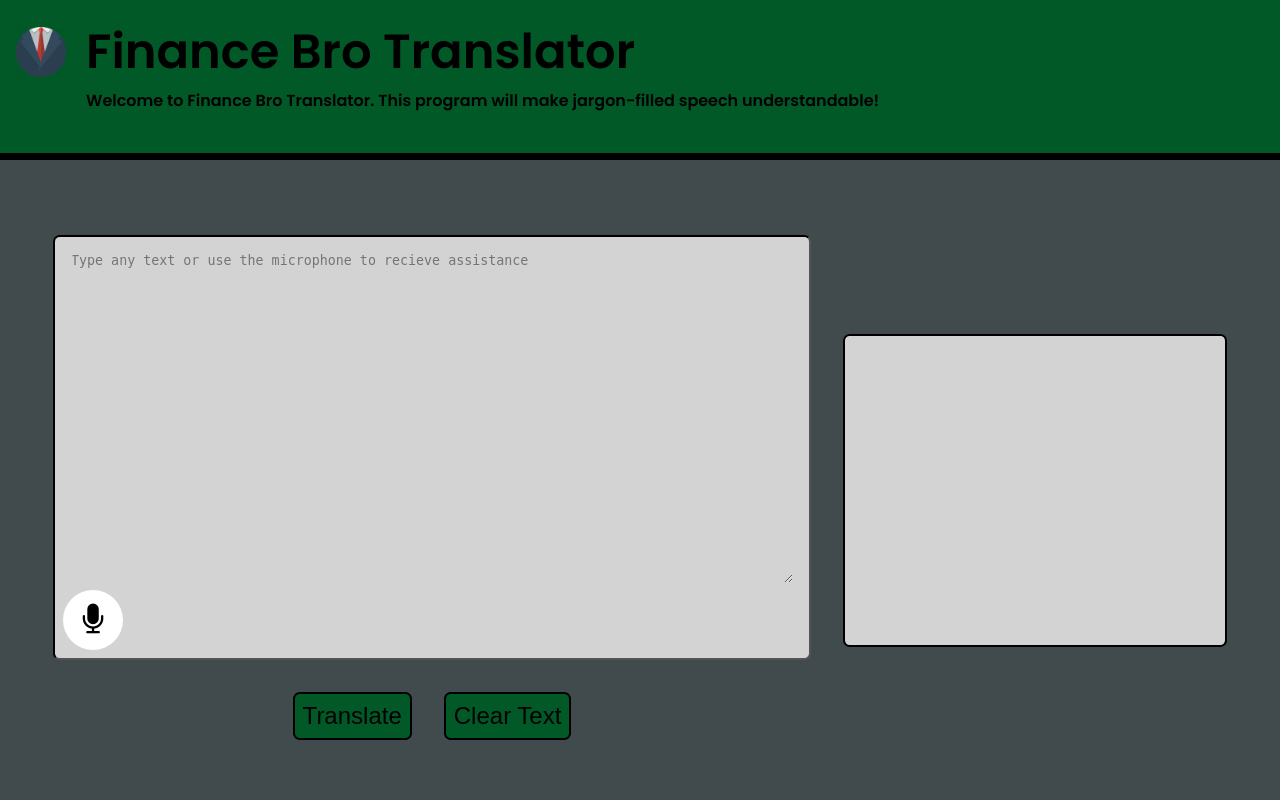
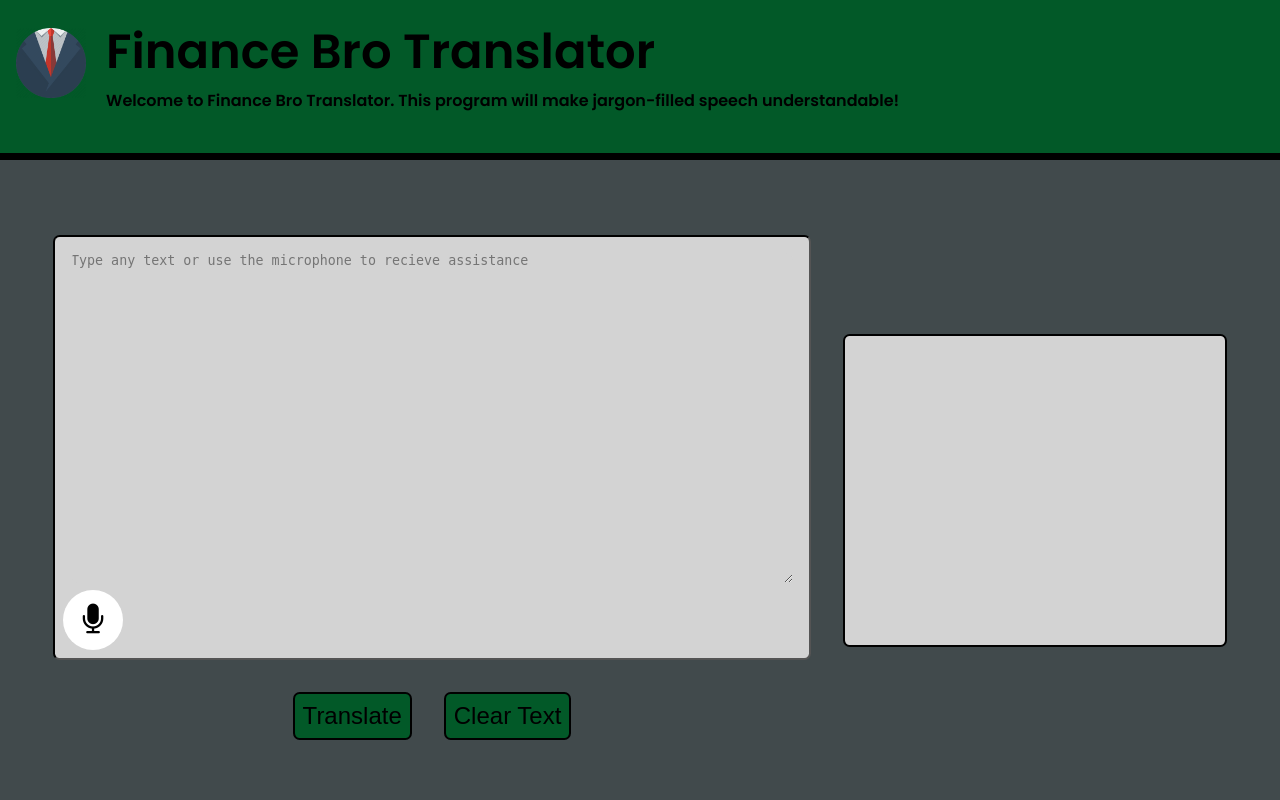
Before and after one commit to henryklinck/finance_translator, a Django app: page / in a window 1280 px wide. Run offline with Django 4.2, Linux system fonts and the light colour scheme; some libraries are stand-ins or nearby versions.

Commit message:
made small changes to index

```diff
--- a/financebrotranslator/app/static/css/styles.css
+++ b/financebrotranslator/app/static/css/styles.css
@@ -36,10 +36,11 @@ h4 {
 }
 
 .icon {
-    margin-top: 11px;
-    width: 50px;
-    height: 50px;
+    margin-top: 12px;
+    width: 70px;
+    height: 70px;
 }
+
 
 textarea {
     border-radius: 5pt;
--- a/financebrotranslator/app/templates/index.html
+++ b/financebrotranslator/app/templates/index.html
@@ -6,6 +6,7 @@
 
 <head>
     <title>Finance Bro Translator</title>
+    <link rel="icon" type="image/x-icon" href="static/css/images/suit-and-tie-icon.png"/>
 </head>
 
 <body>
@@ -37,7 +38,7 @@
             <div class="translation-output-text">
 
             {% if input_status %}{{translation|safe}}{% endif %}
-        </div>
+            </div>
         </div>
     </div>
 </body>
--- a/financebrotranslator/app/views.py
+++ b/financebrotranslator/app/views.py
@@ -15,7 +15,7 @@ def index(request):
             raw_translation = cohere_utils.generate(request.POST["text"])
             print("here")
             translation = link_utils.add_definition_links(raw_translation)
-        form = TranslateForm()
+        # form = TranslateForm()
     else:
         form = TranslateForm()
         input_status = False
```
